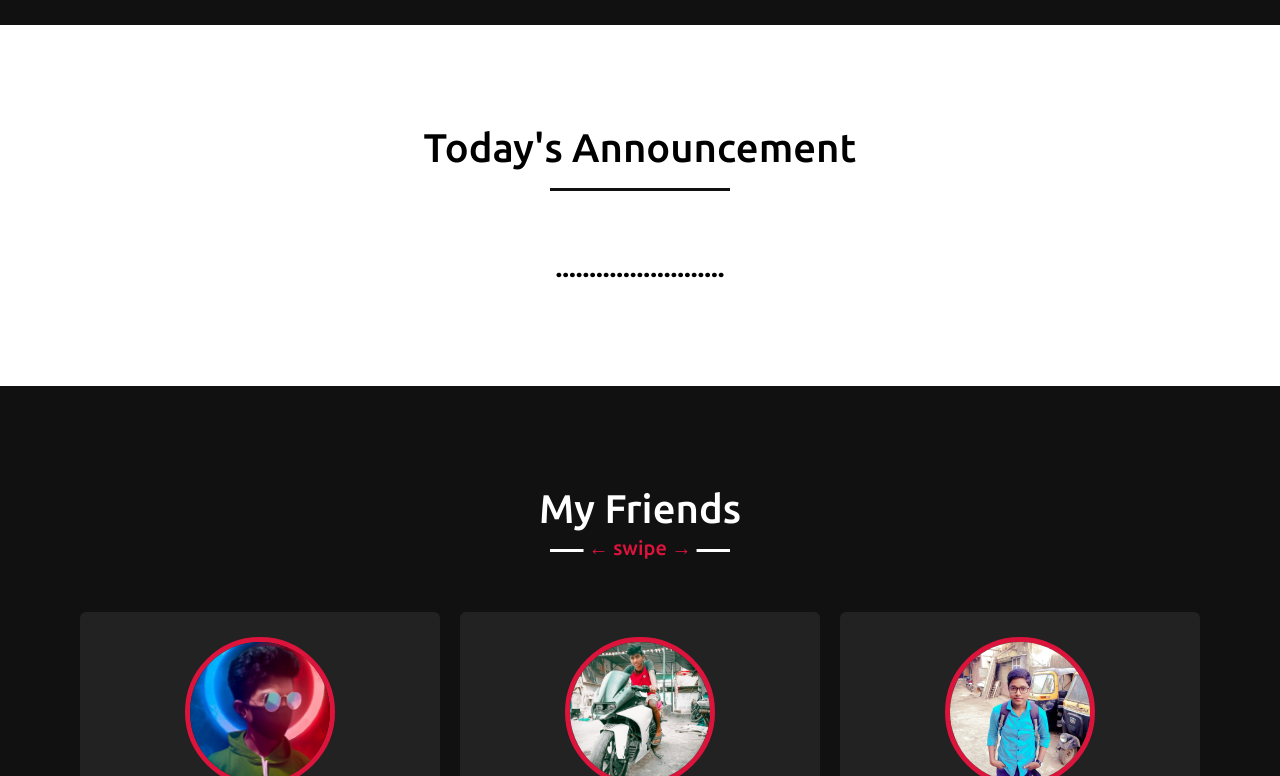
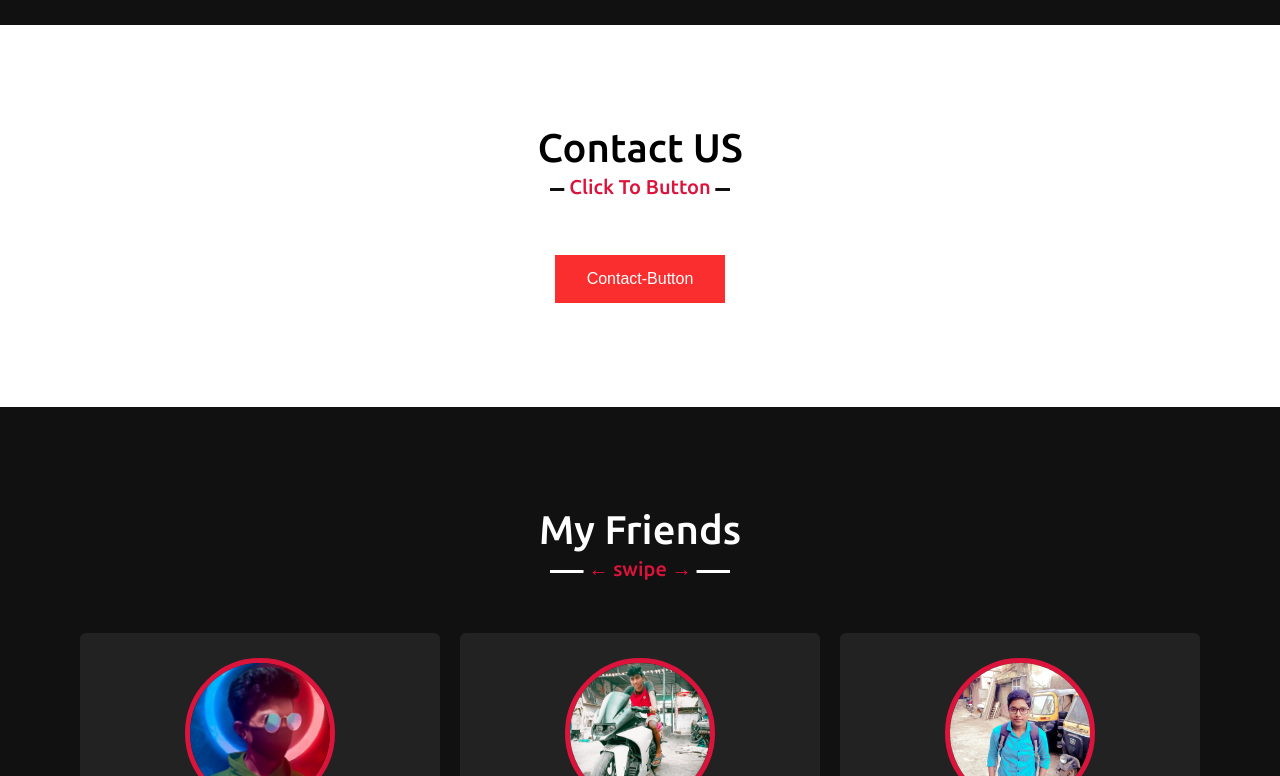
Before and after one commit to Rishabhkanojia/rishabhkanojia, a plain HTML site: page index.html in a window 1280 px wide. Shown: the part 2060-2836 px from the top of the page. Drawn offline with nearby package versions, Linux system fonts and the light colour scheme.

Commit message:
Update index.html

```diff
--- a/index.html
+++ b/index.html
@@ -1,5 +1,5 @@
 <!DOCTYPE html>
-
+<!-- Created By CodingNepal -->
 <html lang="en">
 <head>
     <meta charset="UTF-8">
@@ -13,6 +13,7 @@
     <link rel="stylesheet" href="https://cdnjs.cloudflare.com/ajax/libs/font-awesome/5.15.2/css/all.min.css"/>
     <script src="https://code.jquery.com/jquery-3.5.1.min.js"></script>
     <script src="https://cdnjs.cloudflare.com/ajax/libs/typed.js/2.0.11/typed.min.js"></script>
+
     <script src="https://cdnjs.cloudflare.com/ajax/libs/waypoints/4.0.1/jquery.waypoints.min.js"></script>
     <script src="https://cdnjs.cloudflare.com/ajax/libs/OwlCarousel2/2.3.4/owl.carousel.min.js"></script>
     <link rel="stylesheet" href="https://cdnjs.cloudflare.com/ajax/libs/OwlCarousel2/2.3.4/assets/owl.carousel.min.css"/>
@@ -22,7 +23,19 @@
 <link rel="manifest" href="favicon/site.webmanifest">
 <style>
     .skills .title::after{
-    content: "";
+    content: "Click To Button";
+}
+.button {
+  background-color: #FA2E2E; /* Green */
+  border: none;
+  color: white;
+  padding: 15px 32px;
+  text-align: center;
+  text-decoration: none;
+  display: inline-block;
+  font-size: 16px;
+  margin: 4px 2px;
+  cursor: pointer;
 }
 
 </style>
@@ -115,14 +128,16 @@
     <!-- skills section start -->
     <section class="skills" id="skills">
         <div class="max-width">
-            <h2 class="title">Today's Announcement</h2>
+            <div class="title">Contact US </div>
             <div class="skills-content">
                 </div>
-                <div class="text-center">
-                    <h2 class="text text-center" style="text-align: center;">.........................</h2>
+
+                    <center><a href="https://zfrmz.in/Ms8Bl0WTpQsketiLRSEM">
+                        <button class="button button3">Contact-Button</button></a>
+
+                   </center>
 
 
-                </div>
                <!-- <div class="column right">
                     <div class="bars">
                         <div class="info">
```
